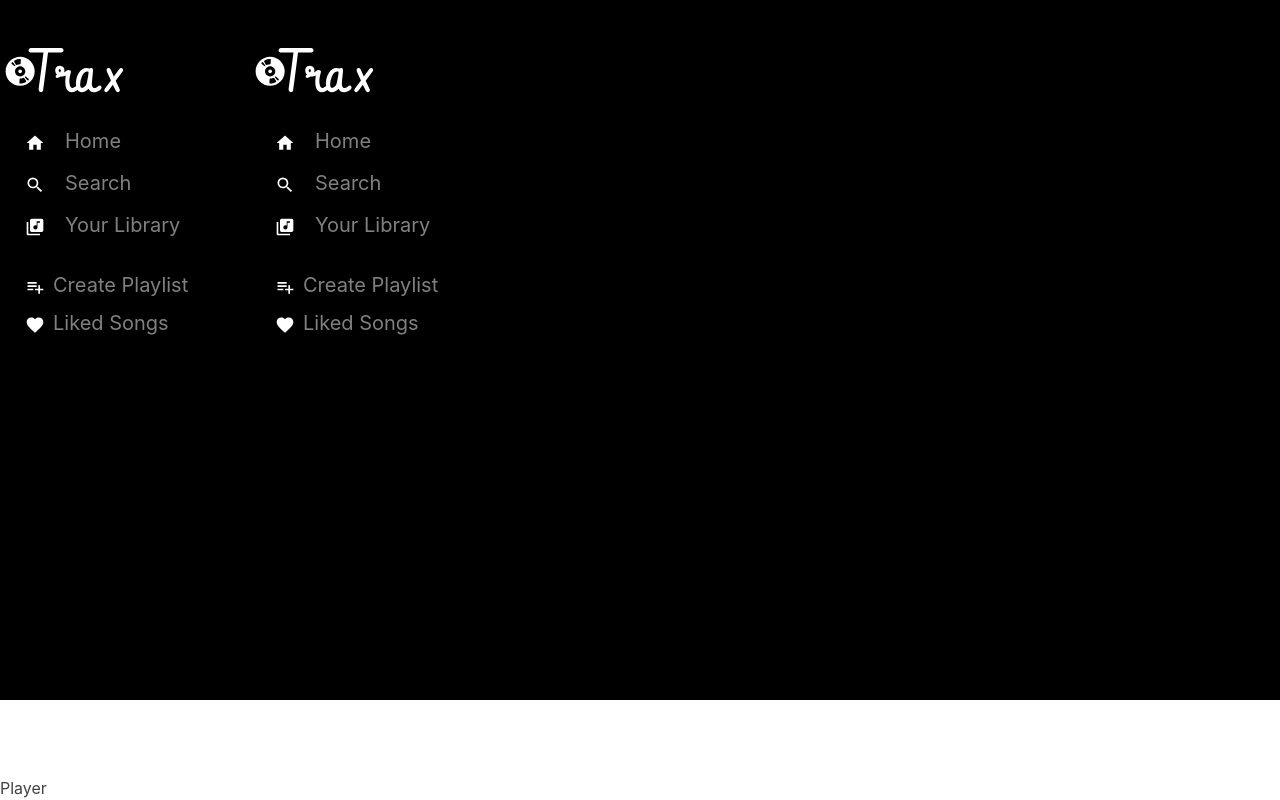
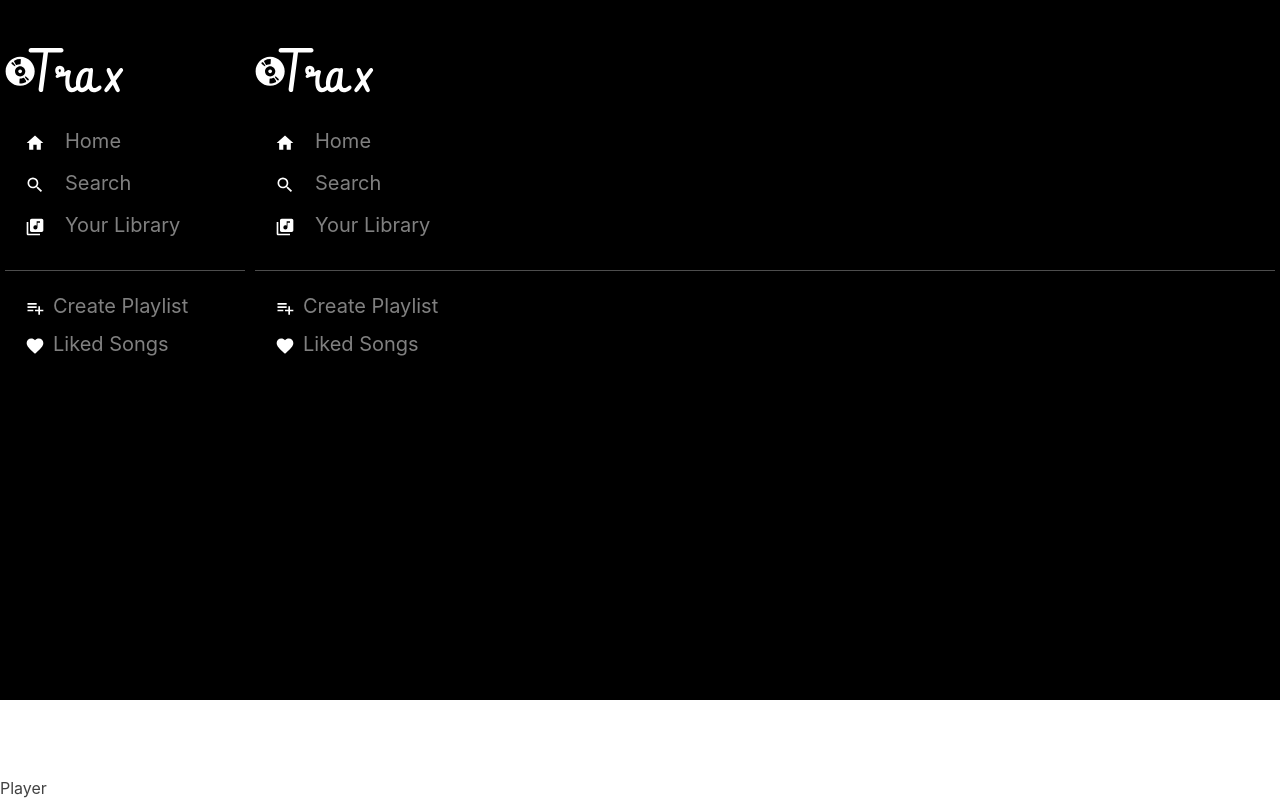
Before and after one commit to hacktivist123/NextJS-Player, a Next.js app: page /components/PlayerSideBar in a window 1280 px wide. Built offline with nearby package versions, Linux system fonts and the light colour scheme.

Commit message:
add menu items divider to fit design

```diff
--- a/pages/components/PlayerSideBar.tsx
+++ b/pages/components/PlayerSideBar.tsx
@@ -77,6 +77,7 @@ const PlayerSideBar = () => {
           ))}
         </List>
       </Box>
+      <Divider marginBottom="20px" />
       <Box>
         <List spacing={2}>
           {musicMenu.map((menu) => (
```
